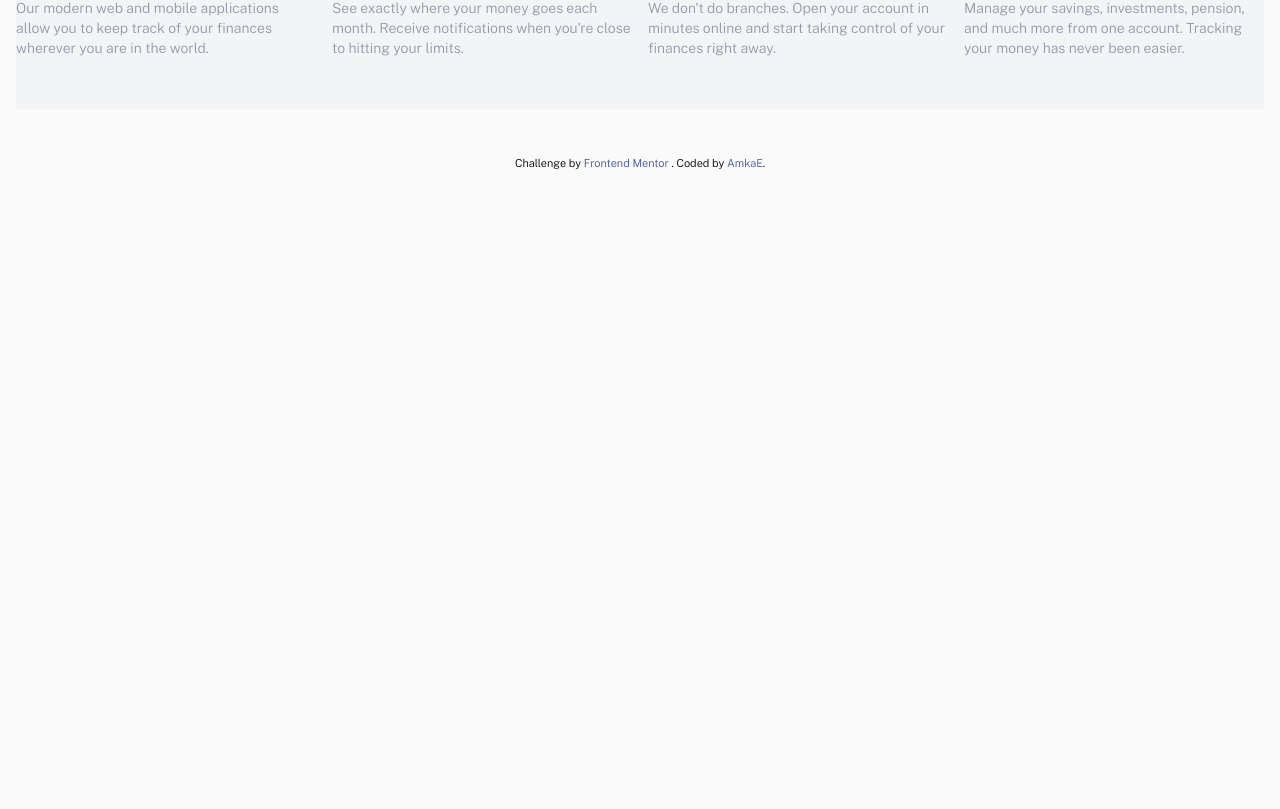
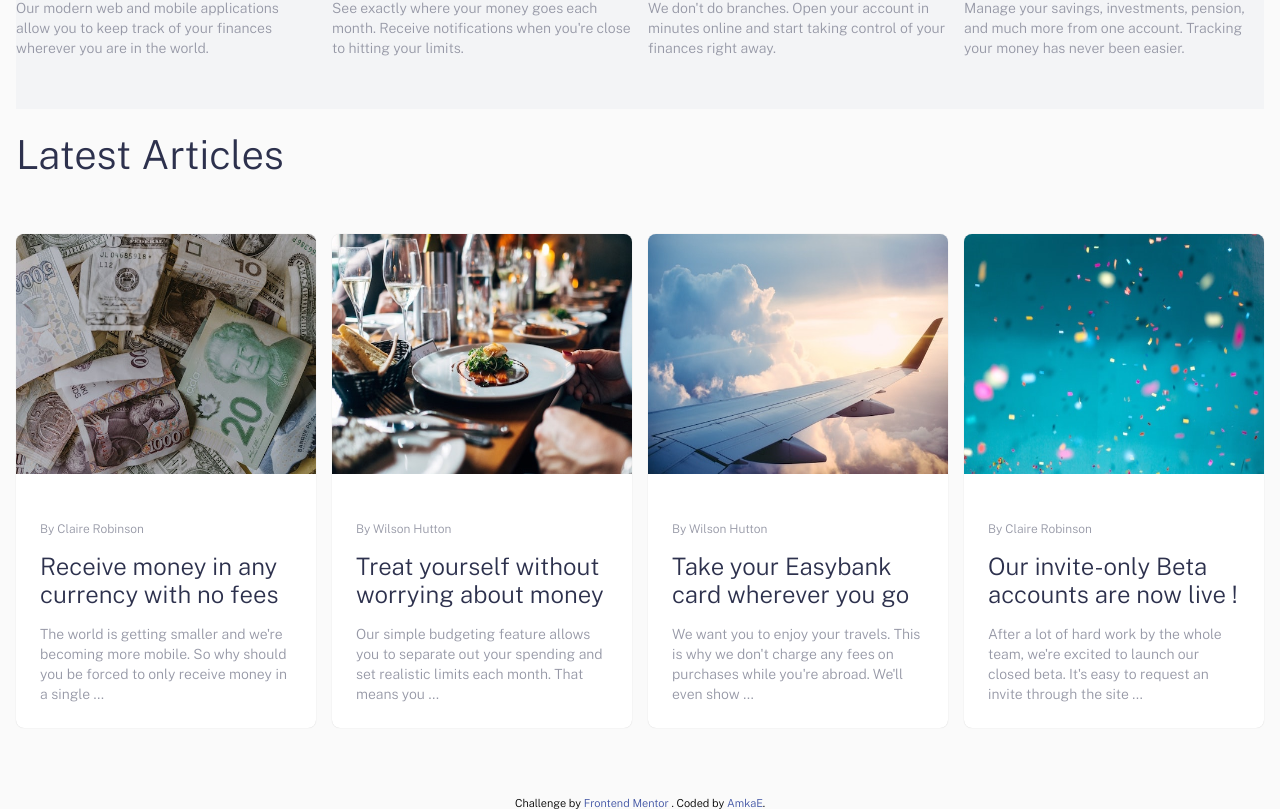
Before and after one commit to AmkaE/Easybank-landing-page-solution, a Svelte app: page / in a window 1280 px wide. Shown: the part 935-1744 px from the top of the page. Before the commit the page ends 1104 px from the top, so only its background shows below. Built offline with nearby package versions, Linux system fonts and the light colour scheme.

Commit message:
create Blog section

```diff
--- a/src/App.svelte
+++ b/src/App.svelte
@@ -3,6 +3,7 @@
 	import Intro from './lib/Intro.svelte';
 	import Attributions from './lib/Attributions.svelte';
 	import WhyChoose from './lib/WhyChoose.svelte';
+	import Blog from './lib/Blog.svelte';
 </script>
 
 <header>
@@ -12,6 +13,7 @@
 <main>
 	<Intro />
 	<WhyChoose />
+	<Blog />
 </main>
 
 <footer>
--- /dev/null
+++ b/src/lib/ArticlesList.svelte
@@ -0,0 +1,104 @@
+<script lang="ts">
+	import imageCurrency from '../assets/images/image-currency.jpg';
+	import imageRestaurant from '../assets/images/image-restaurant.jpg';
+	import imagePlane from '../assets/images/image-plane.jpg';
+	import imageConfetti from '../assets/images/image-confetti.jpg';
+
+	const artiles = [
+		{
+			image: imageCurrency,
+			title: 'Receive money in any currency with no fees',
+			author: 'By Claire Robinson',
+			text: "The world is getting smaller and we're becoming more mobile. So why should you be forced to only receive money in a single ...",
+		},
+		{
+			image: imageRestaurant,
+			title: 'Treat yourself without worrying about money',
+			author: 'By Wilson Hutton',
+			text: 'Our simple budgeting feature allows you to separate out your spending and set realistic limits each month. That means you ...',
+		},
+		{
+			image: imagePlane,
+			title: 'Take your Easybank card wherever you go',
+			author: 'By Wilson Hutton',
+			text: "We want you to enjoy your travels. This is why we don't charge any fees on purchases while you're abroad. We'll even show ...",
+		},
+		{
+			image: imageConfetti,
+			title: 'Our invite-only Beta accounts are now live !',
+			author: 'By Claire Robinson',
+			text: "After a lot of hard work by the whole team, we're excited to launch our closed beta. It's easy to request an invite through the site ...",
+		},
+	];
+</script>
+
+<section class="articles">
+	{#each artiles as article}
+		<div class="article">
+			<img class="article-img" src={article.image} alt="article" />
+			<div class="article-body">
+				<p class="article-author">{article.author}</p>
+				<h3 class="article-title">{article.title}</h3>
+				<p class="article-text">{article.text}</p>
+			</div>
+		</div>
+	{/each}
+</section>
+
+<style lang="scss">
+	@use '../sass/lib/' as *;
+
+	.articles {
+		display: grid;
+		grid-template-columns: repeat(4, 1fr);
+		gap: 1rem;
+	}
+
+	.article {
+		display: flex;
+		flex-direction: column;
+		gap: 2rem;
+		margin-top: 2rem;
+		background-color: $white;
+		overflow: hidden;
+		border-radius: 0.5rem;
+		box-shadow: 0 0 1px rgba($color: $black, $alpha: 0.2);
+
+		&-img {
+			margin-bottom: 1rem;
+			height: 15rem;
+		}
+
+		&-body {
+			display: flex;
+			flex-direction: column;
+			gap: 1rem;
+			padding: 0 1.5rem 1.5rem 1.5rem;
+		}
+
+		&-author {
+			font-size: 0.75rem;
+			color: $grayish-blue;
+			text-transform: capitalize;
+		}
+
+		&-title {
+			font-size: 1.5rem;
+			font-weight: 400;
+			color: $dark-blue;
+			cursor: pointer;
+			transition: color 0.3s ease-in-out;
+
+			&:hover {
+				color: $lime-green;
+			}
+		}
+
+		&-text {
+			font-size: 0.875rem;
+			font-weight: 400;
+			color: $grayish-blue;
+			line-height: 1.25rem;
+		}
+	}
+</style>
--- /dev/null
+++ b/src/lib/Blog.svelte
@@ -0,0 +1,43 @@
+<script lang="ts">
+	import bgIntroDesktop from '../assets/images/bg-intro-desktop.svg';
+	import bgIntroMobile from '../assets/images/bg-intro-mobile.svg';
+	import t from '../assets/images/image-mockups.png';
+	import ArticlesList from './ArticlesList.svelte';
+</script>
+
+<section class="blog">
+	<div class="content">
+		<h2 class="content-title">Latest Articles</h2>
+
+		<!-- articles List -->
+		<ArticlesList />
+	</div>
+</section>
+
+<style lang="scss">
+	// import variables
+	@use '../sass/lib/' as *;
+
+	.blog {
+		display: flex;
+		justify-content: start;
+		align-items: center;
+		height: 60vh;
+		max-width: 1440px;
+		margin: 5rem auto;
+
+		.content {
+			display: flex;
+			flex-direction: column;
+			justify-content: center;
+			align-items: flex-start;
+			gap: 1.5rem;
+
+			&-title {
+				font-size: 2.5rem;
+				font-weight: 400;
+				color: $dark-blue;
+			}
+		}
+	}
+</style>
--- a/src/sass/app.scss
+++ b/src/sass/app.scss
@@ -32,7 +32,7 @@
 }
 
 header {
-	box-shadow: 0 0 10px rgba($color: $black, $alpha: 0.2);
+	box-shadow: 0 0 4px rgba($color: $black, $alpha: 0.2);
 	background: $white;
 }
 
--- a/src/sass/lib/_variables.scss
+++ b/src/sass/lib/_variables.scss
@@ -6,4 +6,4 @@
 $lime-green: hsl(136, 65%, 51%);
 $dark-blue: hsl(233, 26%, 24%);
 $white: hsl(0, 0%, 100%);
-$black: hsl(0, 0%, 100%);
+$black: hsl(0, 100%, 0%);
```
